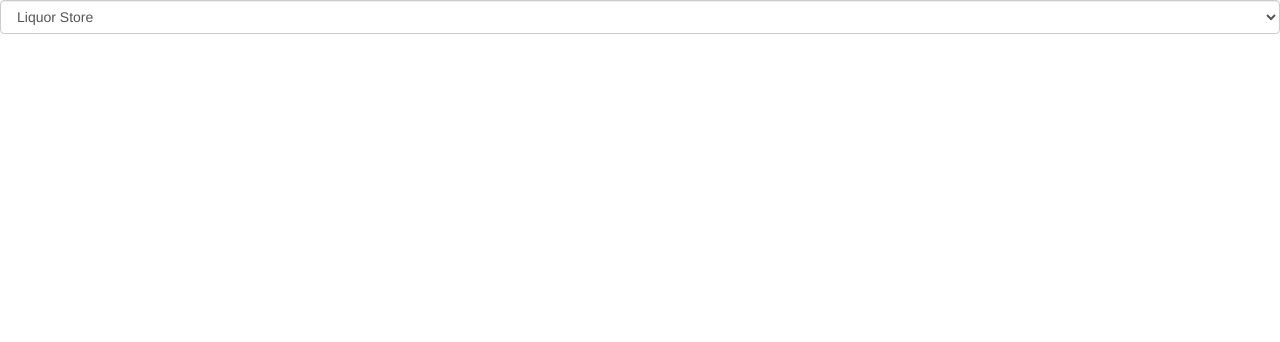
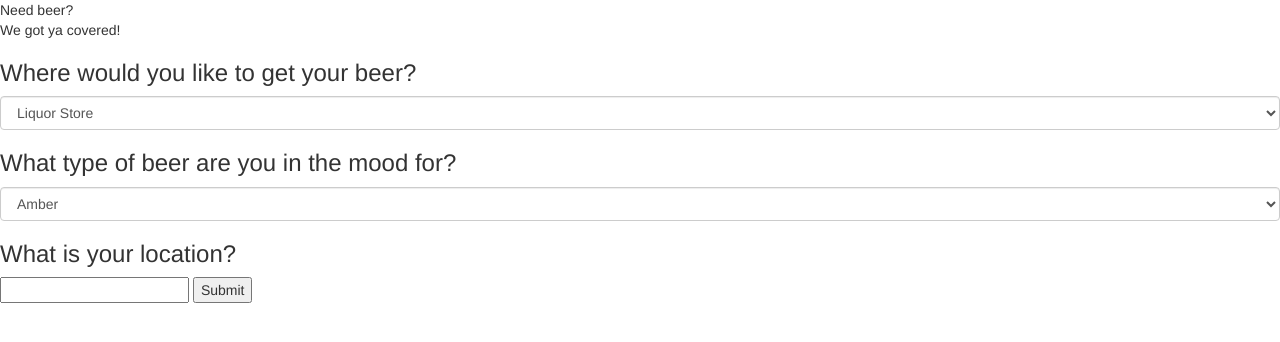
Before and after one commit to tlostenson4321/midterm, a plain HTML site: page proto/index.html in a window 1280 px wide. Drawn offline with nearby package versions, Linux system fonts and the light colour scheme.

Commit message:
Update index.html

```diff
--- a/proto/index.html
+++ b/proto/index.html
@@ -2,19 +2,40 @@
 <html lang="en">
 <head>
   <meta charset="utf-8">
-  <title>Untitled</title>
+  <title>In need of beer</title>
   <link rel="stylesheet" type="text/css" href="http://cdnjs.cloudflare.com/ajax/libs/twitter-bootstrap/3.1.1/css/bootstrap.min.css">
   <link rel="stylesheet" type="text/css" href="main.css">
 </head>
 <body>
+<header class="head">Need beer? <br>We got ya covered!</header>
+<h3 class="head"> Where would you like to get your beer?</h3>
+  <select class="form-control select">
+    <option class="select-option">Liquor Store</option>
+    <option class="select-option">Tap/Tasting Room</option>
+    <option class="select-option">Restaurant</option>
 
-<select class="form-control">
-  <option>Liquor Store</option>
-  <option>Tap/Tasting Room</option>
-  <option>Restaurant</option>
-  <option>Festival</option>
+  </select>
 
-</select>
+<h3 class="head">What type of beer are you in the mood for?</h3>
+  <select class="form-control select">
+    <option class="select-option">Amber</option>
+    <option class="select-option">Blonde</option>
+    <option class="select-option">Brown</option>
+    <option class="select-option">Cream</option>
+    <option class="select-option">Dark</option>
+    <option class="select-option">Fruit</option>
+    <option class="select-option">Golden</option>
+    <option class="select-option">Honey</option>
+    <option class="select-option">India Pale Ale/IPA</option>
+    <option class="select-option">Light</option>
+    <option class="select-option">Pale</option>
+    <option class="select-option">Pilsner</option>
+    <option class="select-option">Red</option>
+    <option class="select-option">Strong</option>
+    <option class="select-option">Wheat</option>
+ </select>
+ <h3 class ="head">What is your location?</h3>
+  <input class="input" type="text"> <input class="button" type="submit">
 
 	<script src="http://cdnjs.cloudflare.com/ajax/libs/jquery/2.0.3/jquery.min.js"></script>
 	<script src="main.js"></script>
```
